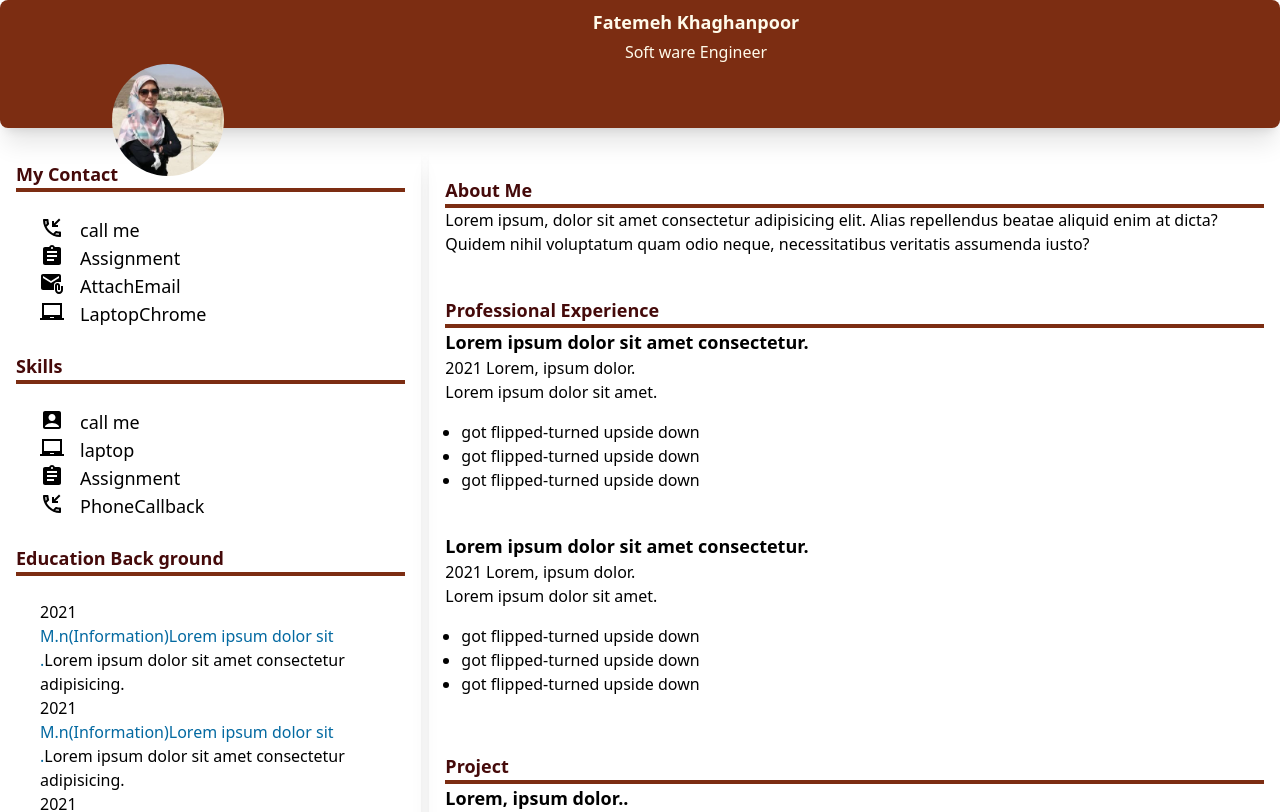
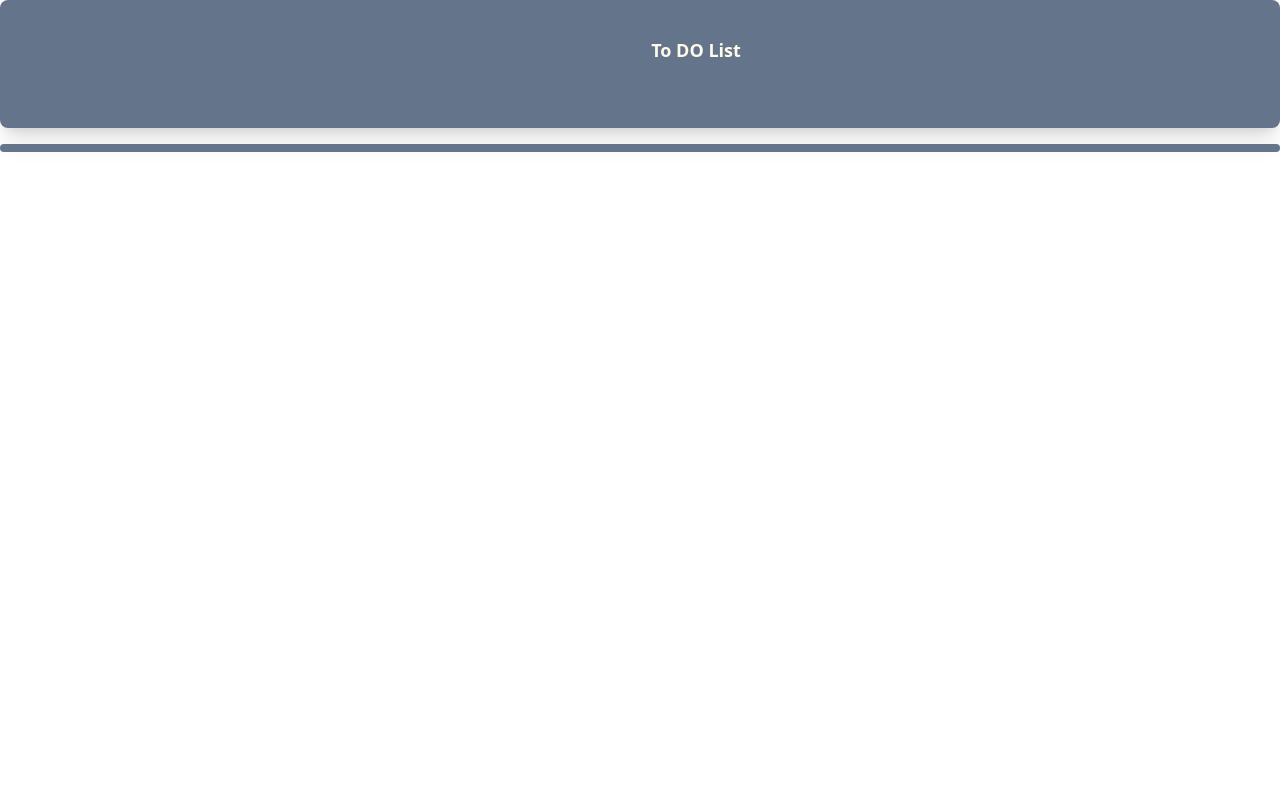
Before and after one commit to FatemehKhaghanpoor/Home-work, a React (Create React App) app: page / in a window 1280 px wide. Shown: the top 812 px of the page. Built offline with nearby package versions, Linux system fonts and the light colour scheme.

Commit message:
change the main branch to empty page

```diff
--- a/src/App.js
+++ b/src/App.js
@@ -7,18 +7,16 @@ import "./index.css";
 function App() {
   return (
     <div>
-      <div className="bg-orange-900 border-slate-400 rounded-lg shadow-xl h-32 w-full mb-4">
+      <div className="bg-slate-500 border-slate-400 rounded-lg shadow-xl h-32 w-full mb-4">
         <Header />
       </div>
-      <div className="grid grid-cols-3 gap-2 gap-x-2 gap-y-3 ">
-        <div className=" order-last border-slate-400 rounded-lg shadow-xl min-h-screen col-span-3 md:order-first lg:order-first md:col-span-1">
-          <SideBar />
-        </div>
-        <div className="border-slate-400 rounded-lg shadow-xl  col-span-3 md:col-span-2 ">
+      <div className=" ">
+
+        <div className=" bg-slate-500 border-slate-400 rounded-lg shadow-xl   ">
           <Main />
         </div>
       </div>
-      <div className="bg-orange-900 rounded-lg shadow-xl h-2 w-full">
+      <div className="bg-slate-500 rounded-lg shadow-xl h-2 w-full">
         <Footer />
       </div>
     </div>
--- a/src/component/header/index.jsx
+++ b/src/component/header/index.jsx
@@ -5,21 +5,13 @@ const Header = () => {
   return (
     <div className="w-full  flex flex-col ">
       <span className="">
-        <h2 className=" justify-self-center ml-28 text-lg font-extrabold p-1 mt-1 text-amber-50">
-          {" "}
-          Fatemeh Khaghanpoor
-        </h2>
-        <h4 className="justify-self-center ml-28 text-base font-normal  text-amber-50">
-          Soft ware Engineer
-        </h4>
+        <h1 className=" justify-self-center ml-28 text-lg font-extrabold p-1 mt-8 text-amber-50">
+
+          To DO List
+        </h1>
+
       </span>
-      <span>
-        <img
-          src={image1}
-          alt=""
-          className=" justify-self-center ml-28 w-28 h-28 rounded-full md:justify-self-start lg:justify-self-start"
-        />
-      </span>
+
     </div>
   );
 };
--- a/src/component/main/index.jsx
+++ b/src/component/main/index.jsx
@@ -2,61 +2,9 @@ import React from "react";
 
 const Main = () => {
   return (
-    <div className="p-4">
-      <div className="">
-        <div>
-          <div>
-            <h3 className="text-lg font-semibold text-red-950 border-b-4 border-orange-900 mt-4 ">
-              {" "}
-              About Me
-            </h3>
-            <p>
-              Lorem ipsum, dolor sit amet consectetur adipisicing elit. Alias
-              repellendus beatae aliquid enim at dicta? Quidem nihil voluptatum
-              quam odio neque, necessitatibus veritatis assumenda iusto?
-            </p>
-          </div>
-          <div className="mt-10">
-            <h3 className="text-lg font-semibold text-red-950 border-b-4 border-orange-900 mt-4 ">
-              {" "}
-              Professional Experience
-            </h3>
-            <div>
-              <h3 className="text-lg font-semibold">Lorem ipsum dolor sit amet consectetur.</h3>
-              <h4 className="font-medium">2021 Lorem, ipsum dolor.</h4>
-              <h4 className="font-medium">Lorem ipsum dolor sit amet.</h4>
-              <ul class="p-4 list-disc">
-                <li>got flipped-turned upside down</li>
-                <li>got flipped-turned upside down</li>
-                <li>got flipped-turned upside down</li>
-              </ul>
-            </div>
-            <div className="mt-6">
-              <h3 className="text-lg font-semibold">Lorem ipsum dolor sit amet consectetur.</h3>
-              <h4 className="font-medium">2021 Lorem, ipsum dolor.</h4>
-              <h4 className="font-medium">Lorem ipsum dolor sit amet.</h4>
-              <ul class="p-4 list-disc">
-                <li>got flipped-turned upside down</li>
-                <li>got flipped-turned upside down</li>
-                <li>got flipped-turned upside down</li>
-              </ul>
-            </div>
-          </div>
-          <div className="mt-10">
-            <h3 className="text-lg font-semibold text-red-950 border-b-4 border-orange-900 mt-4 ">
-              {" "}
-              Project
-            </h3>
-            <div>
-              <h3 className="text-lg font-semibold">Lorem, ipsum dolor..</h3>
-              <p className="">Lorem ipsum dolor sit amet consectetur adipisicing elit. Et, quos?.</p>
-              <h3 className="text-lg font-semibold">Lorem ipsum dolor sit.</h3>
-              <p className="">Lorem ipsum dolor sit amet consectetur, adipisicing elit. Nisi, est illo.</p>
-             </div>
-            </div>
-        </div>
-      </div>
-    </div>
+   <div>
+
+   </div>
   );
 };
 export default Main;
```
